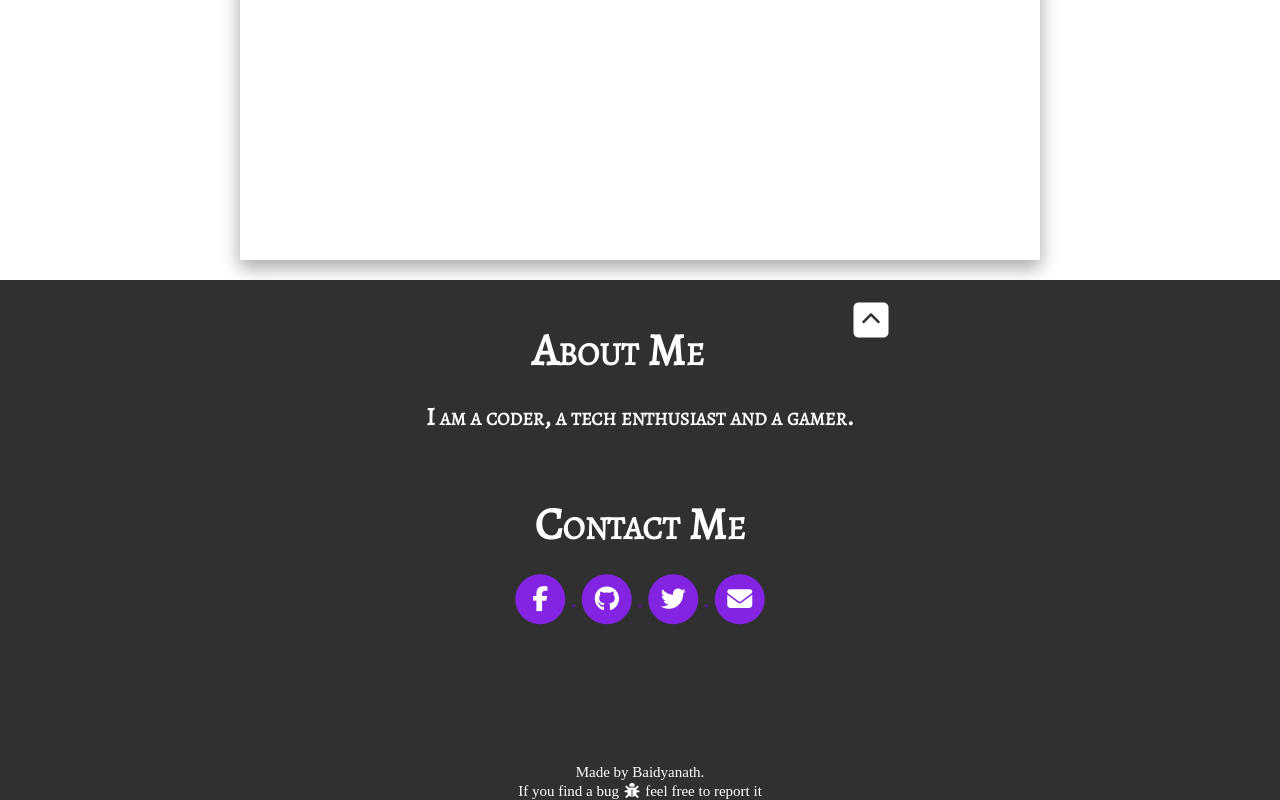
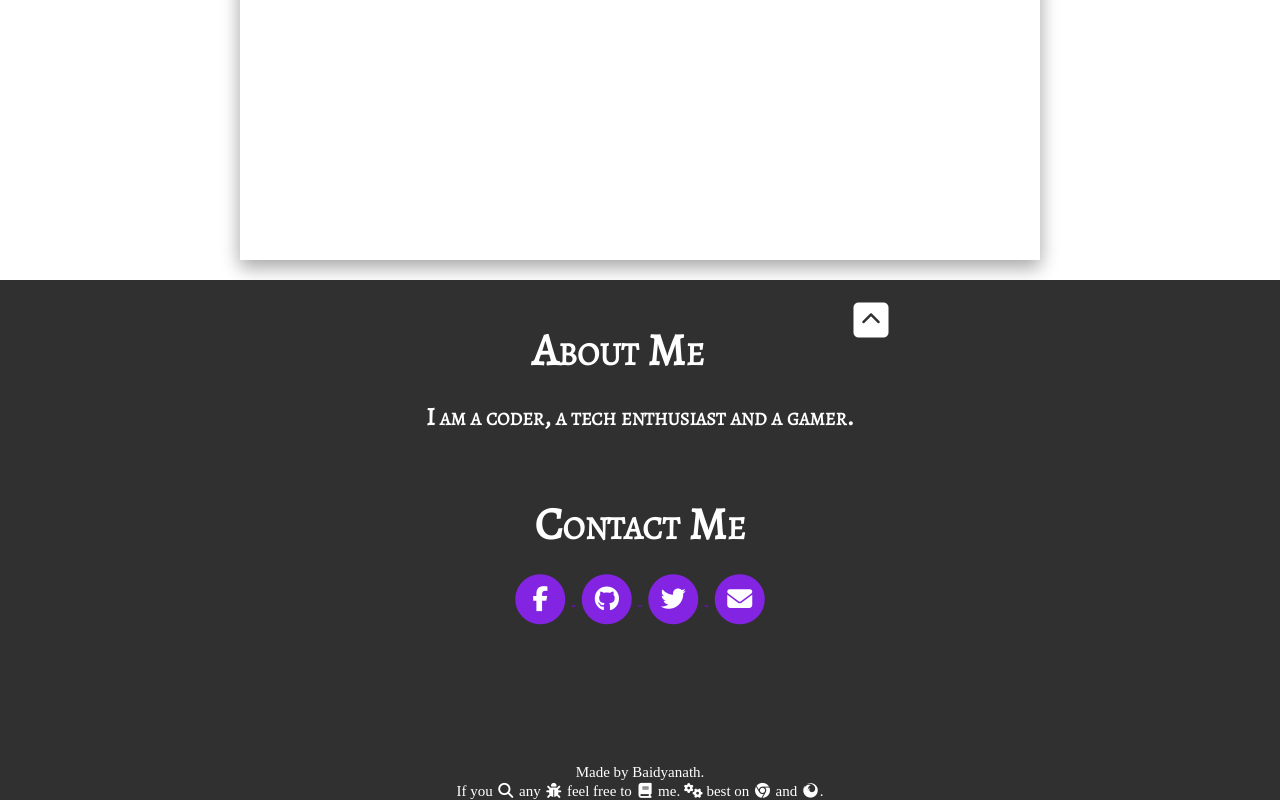
Before and after one commit to Baidya99/baidyak.tk, a plain HTML site: page index.html in a window 1280 px wide. Shown: the part 1110-1910 px from the top of the page. Drawn offline with nearby package versions, Linux system fonts and the light colour scheme; a web font is replaced by a local one.

Commit message:
added some intresting icons

```diff
--- a/index.html
+++ b/index.html
@@ -108,7 +108,7 @@
           </a>
         </span>
       </div>
-      <span id="bug">Made by Baidyanath.<hr style="color:transparent;border-color:transparent;background-color:transparent;"> If you find a bug <i class="fa fa-bug fa-fw"></i> feel free to report it</span>
+      <span id="bug">Made by Baidyanath.<hr style="color:transparent;border-color:transparent;background-color:transparent;"> If you <i class="fa fa-search fa-fw"></i> any <i class="fa fa-bug fa-fw"></i> feel free to <i class="fa fa-book fa-fw"></i> me. <i class="fa fa-gears fa-fw"></i> best on <i class="fa fa-chrome fa-fw"></i> and <i class="fa fa-firefox fa-fw"></i>.</span>
     </footer>
     <script>
       function openNav() {
```
